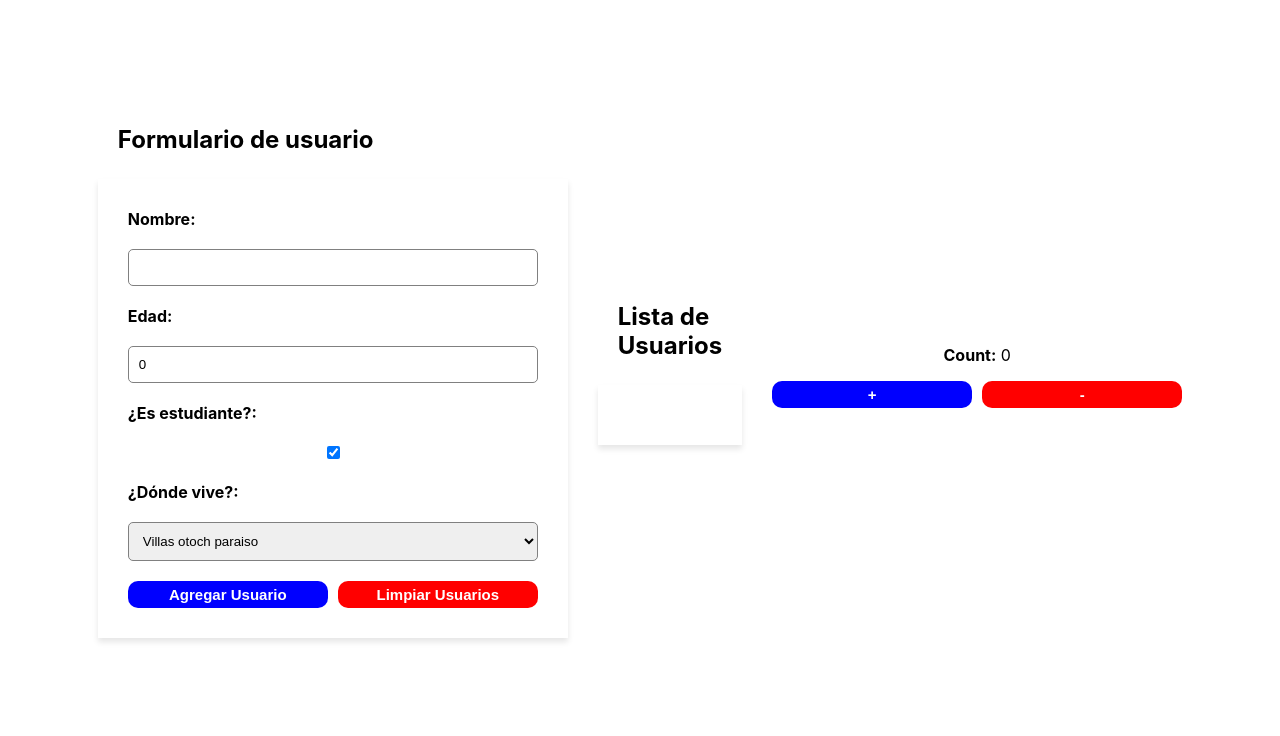
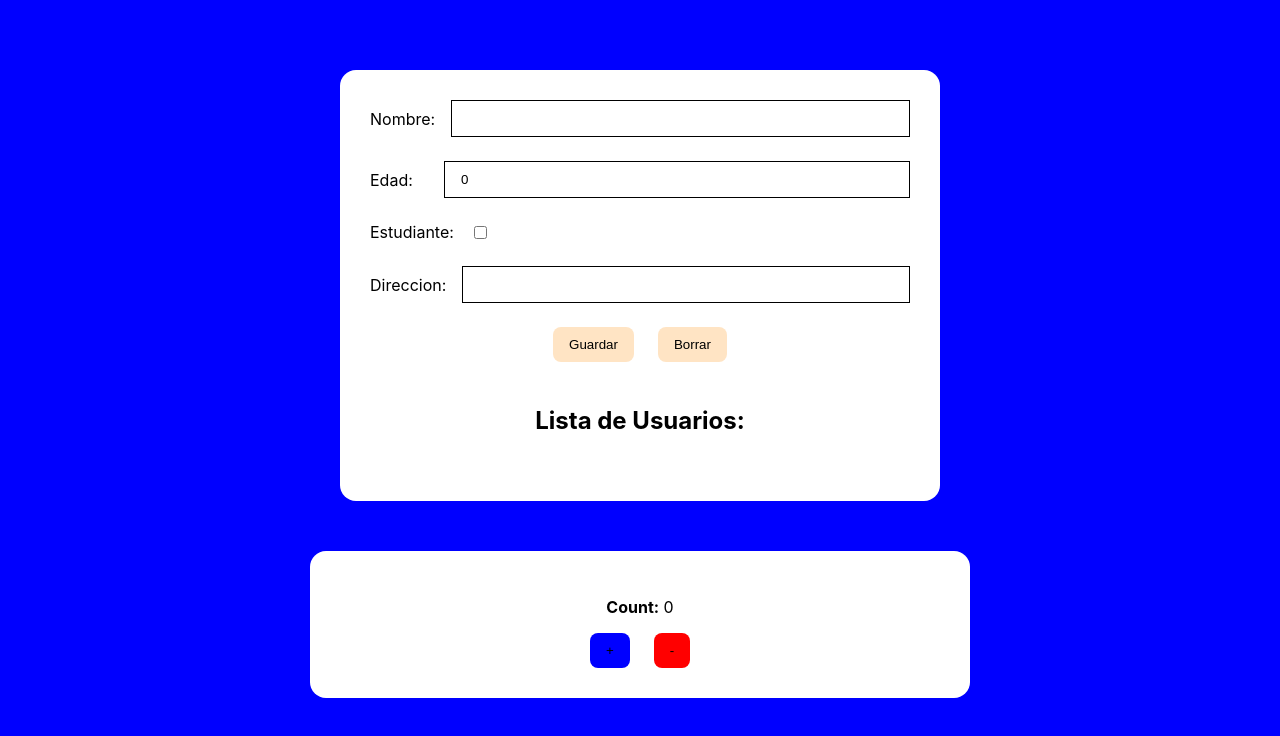
Before and after one commit to MaximoQuin/Arquitectura-sofware, a React (Create React App) app: page / in a window 1280 px wide. Shown: the top 736 px of the page. Built offline with nearby package versions, Linux system fonts and the light colour scheme.

Commit message:
make better

```diff
--- a/src/App.css
+++ b/src/App.css
@@ -1,15 +1,9 @@
 .App {
-  /* display: grid;
-  place-items: center;
-  min-height: 100vh; */
-  display: flex;
-  justify-content: center;
-  align-items: center;
-  gap: 30px;
+  text-align: center;
 }
 
-/* .App-logo {
-  height: screen;
+.App-logo {
+  height: 40vmin;
   pointer-events: none;
 }
 
@@ -41,4 +35,4 @@
   to {
     transform: rotate(360deg);
   }
-} */
+}
--- a/src/App.tsx
+++ b/src/App.tsx
@@ -1,14 +1,13 @@
+import './App.css';
 import React from 'react';
-// import logo from './logo.svg';
-import './App.css';
-import Formulario from './components/formulario';
+import FormUsers from './components/formulario';
 import Counter from './components/useHoockReduce';
 
 function App() {
   return (
     <div className="App">
-       <Formulario/>
-       <Counter/>
+      <FormUsers />
+      <Counter />
     </div>
   );
 }
--- a/src/components/formulario.css
+++ /dev/null
@@ -1,52 +0,0 @@
-.users {
-    display: flex;
-    justify-content: center;
-    align-items: center;
-    gap: 30px;
-}
-
-.title {
-    padding: 5px 20px;
-}
-
-.form {
-    display: flex;
-    flex-direction: column;
-    gap: 20px;
-    padding: 30px;
-    box-shadow: 0px 4px 6px rgba(0, 0, 0, 0.1);
-    max-width: 470px;
-}
-
-.input {
-    padding: 10px;
-    border: 1px solid gray;
-    border-radius: 5px;
-}
-
-.buttons {
-    display: flex;
-    justify-content: center;
-    gap: 10px;
-}
-
-.button {
-    width: 200px;
-    padding: 5px 10px;
-    border: none;
-    border-radius: 10px;
-    color: white;
-    font-size: 15px;
-    font-weight: 800;
-}
-
-.list {
-    display: flex;
-    flex-direction: column;
-    /* flex-wrap: wrap; */
-    gap: 30px;
-    padding: 30px;
-    box-shadow: 0px 4px 6px rgba(0, 0, 0, 0.1);
-    max-width: 470px;
-    text-align: center;
-}
--- a/src/components/formulario.tsx
+++ b/src/components/formulario.tsx
@@ -1,110 +1,90 @@
 import React, { useState } from "react";
-import "./formulario.css";
 
 interface Usuario {
-  nombre: string;
-  edad: number;
-  esEstudiante: boolean;
-  direccion: string;
+  name: string,
+  age: number,
+  isStudent: boolean,
+  direction: string,
 }
 
-export default function Formulario() {
-  // Declaración de variables de estado utilizando un solo objeto para el formulario
-  const [formulario, setFormulario] = useState<Usuario>({
-    nombre: '',
-    edad: 0,
-    esEstudiante: true,
-    direccion: 'Villas otoch paraiso',
-  });
+const FormUsers: React.FC = () => {
+  const [name, setName] = useState<string>("");
+  const [age, setAge] = useState<number>(0);
+  const [isStudent, setIsStudent] = useState<boolean>(false);
+  const [direction, setDirection] = useState<string>("")
+  const [users, setusers] = useState<Usuario[]>([])
 
-  const [usuarios, setUsuarios] = useState<Usuario[]>([]);
-
-  // Manejador del evento del formulario
-  const agregarUsuario = (e: React.FormEvent<HTMLFormElement>) => {
+  const addusers = (e: React.FormEvent<HTMLFormElement>) => {
     e.preventDefault();
 
-    // Agregar el usuario al array de usuarios
-    setUsuarios([...usuarios, formulario]);
+    const newUsers: Usuario = { name, age, isStudent, direction }
 
-    // Limpiar el formulario después de agregar el usuario
-    setFormulario({
-      nombre: '',
-      edad: 0,
-      esEstudiante: true,
-      direccion: 'Villas otoch paraiso',
-    });
+    setusers([...users, newUsers]);
+
+    setName("");
+    setAge(0);
+    setDirection("");
+    setIsStudent(false);
+
   };
 
   const clearData = () => {
-    setUsuarios([]);
-  };
+    setusers([])
+  }
 
   return (
-    <div className="users">
-      <div>
-        <h2 className="title">Formulario de usuario</h2>
-        <form className="form" onSubmit={agregarUsuario}>
-          <label><strong>Nombre:</strong></label>
-          <input
-            className="input"
-            id="nombre"
-            required
-            type="text"
-            value={formulario.nombre}
-            onChange={(e) => setFormulario({ ...formulario, nombre: e.target.value })}
-          />
-
-          <label><strong>Edad:</strong></label>
-          <input
-            className="input"
-            id="edad"
-            required
-            type="number"
-            value={formulario.edad}
-            onChange={(e) => setFormulario({ ...formulario, edad: Number(e.target.value) })}
-          />
-
-          <label><strong>¿Es estudiante?:</strong></label>
-          <input
-            className="input"
-            id="esEstudiante"
-            type="checkbox"
-            checked={formulario.esEstudiante}
-            onChange={(e) => setFormulario({ ...formulario, esEstudiante: e.target.checked })}
-          />
-
-          <label><strong>¿Dónde vive?:</strong></label>
-          <select
-            className="input"
-            id="direccion"
-            value={formulario.direccion}
-            onChange={(e) => setFormulario({ ...formulario, direccion: e.target.value })}
-          >
-            <option className="input" value="Villas otoch paraiso">Villas otoch paraiso</option>
-            <option className="input" value="Pedregal">Pedregal</option>
-          </select>
+    <div className="Form">
+      <form onSubmit={addusers}>
+        <div className="label">
+          <label>Nombre:</label>
+          <input type="text" required value={name} onChange={(e) => setName(String(e.target.value))} />
+        </div>
+        <div className="label">
+          <label>Edad:</label>
+          <input type="text" value={age} onChange={(e) => setAge(Number(e.target.value))} />
+        </div>
+        <div className="label check">
+          <label>Estudiante:</label>
+          <input type="checkbox" checked={isStudent} onChange={(e) => setIsStudent(Boolean(e.target.value))} />
+        </div>
+        <div className="label">
+          <label>Direccion:</label>
+          <input type="text" value={direction} onChange={(e) => setDirection(String(e.target.value))} />
+        </div>
 
         <div className="buttons">
-            <button style={{ background: 'blue' }} className="button" type="submit">Agregar Usuario</button>
-            <button style={{ background: 'red' }} className="button" type="button" onClick={clearData}>
-              Limpiar Usuarios
-            </button>
+          <button >Guardar</button>
+          <button type="button" onClick={clearData} >Borrar</button>
         </div>
-        </form>
+
+        <div className="list">
+          <h2>Lista de Usuarios:</h2>
+          <ul className="all">
+            {users.map((user, index) => (
+              <li key={index} >
+                <div className="row">
+                  <strong>Index:</strong> {index + 1}
                 </div>
-      <div>
-        <h2 className="title">Lista de Usuarios</h2>
-        <ul className="list">
-          {usuarios.map((user, index) => (
-            <li key={index}>
-              <strong>Nombre:</strong> {user.nombre} <br />
-              <strong>Edad:</strong> {user.edad} <br />
-              <strong>Estudiante:</strong> {user.esEstudiante ? 'Sí' : 'No'} <br />
-              <strong>Dirección:</strong> {user.direccion}
+                <div className="row">
+                  <strong>Nombre:</strong> {user.name}
+                </div>
+                <div className="row">
+                  <strong>Edad:</strong> {user.age}
+                </div>
+                <div className="row">
+                  <strong>Estudiante:</strong> {user.isStudent ? 'Sí' : 'No'}
+                </div>
+                <div className="row">
+                  <strong>Direccion:</strong> {user.direction}
+                </div>
               </li>
             ))}
           </ul>
         </div>
+      </form>
     </div>
   );
+
 }
+
+export default FormUsers;
--- a/src/components/useHoockReduce.css
+++ /dev/null
@@ -1,3 +0,0 @@
-.counter {
-    text-align: center;
-}
--- a/src/components/useHoockReduce.tsx
+++ b/src/components/useHoockReduce.tsx
@@ -1,6 +1,4 @@
-import { useReducer } from "react";
-// import "./formulario.css";
-import "./useHoockReduce.css";
+import React, { useReducer, useState } from "react";
 
 interface State {
     count: number;
--- a/src/index.css
+++ b/src/index.css
@@ -5,8 +5,6 @@ body {
     sans-serif;
   -webkit-font-smoothing: antialiased;
   -moz-osx-font-smoothing: grayscale;
-
-  padding: 100px;
 }
 
 code {
@@ -14,6 +12,90 @@ code {
     monospace;
 }
 
-ul, ol {
-  list-style: none;
+.App {
+  padding-top: 70px;
+  background-color: blue;
+  min-height: 100vh;
+  width: 100%;
+  display: flex;
+  flex-direction: column;
+  gap: 50px;
 }
+
+.Form {
+  width: 100%;
+  max-width: 600px;
+  margin: 0 auto;
+}
+
+.counter {
+  width: 100%;
+  padding: 30px;
+  background-color: white;
+  border-radius: 16px;
+  text-align: center;
+  max-width: 600px;
+  margin: 0 auto;
+}
+
+form {
+  padding: 30px;
+  border-radius: 16px;
+  background-color: white;
+  display: flex;
+  flex-direction: column;
+  gap: 24px;
+}
+
+input {
+  padding: 10px 16px;
+  outline: none;
+  border: 1px solid black;
+  background-color: white;
+  width: 100%;
+  max-width: 80%;
+}
+
+.label {
+  display: flex;
+  flex-direction: row;
+  justify-content: space-between;
+  gap: 16px;
+  align-items: center;
+}
+
+.all {
+  display: grid;
+  grid-template-columns: repeat(2, 1fr);
+  gap: 24px;
+}
+
+.row {
+  text-align: left;
+}
+
+.buttons {
+  display: flex;
+  flex-direction: row;
+  justify-content: center;
+  gap: 24px;
+}
+
+.buttons button {
+  padding: 10px 16px;
+  border-radius: 8px;
+  border: none;
+  background-color: bisque;
+}
+
+button {
+  cursor: pointer;
+}
+
+.check {
+  justify-content: start;
+}
+
+.check input {
+  width: fit-content;
+}
--- a/src/index.tsx
+++ b/src/index.js
@@ -1,12 +1,10 @@
 import React from 'react';
 import ReactDOM from 'react-dom/client';
 import './index.css';
-import App from './App';
+import App from './App.tsx';
 import reportWebVitals from './reportWebVitals';
 
-const root = ReactDOM.createRoot(
-  document.getElementById('root') as HTMLElement
-);
+const root = ReactDOM.createRoot(document.getElementById('root'));
 root.render(
   <React.StrictMode>
     <App />
--- a/src/react-app-env.d.ts
+++ /dev/null
@@ -1 +0,0 @@
-/// <reference types="react-scripts" />
--- a/src/reportWebVitals.ts
+++ b/src/reportWebVitals.js
@@ -1,6 +1,4 @@
-import { ReportHandler } from 'web-vitals';
-
-const reportWebVitals = (onPerfEntry?: ReportHandler) => {
+const reportWebVitals = onPerfEntry => {
   if (onPerfEntry && onPerfEntry instanceof Function) {
     import('web-vitals').then(({ getCLS, getFID, getFCP, getLCP, getTTFB }) => {
       getCLS(onPerfEntry);
```
Also changed, not shown: src/setupTests.js (renamed from src/setupTests.ts), 1 other file (tests, documents, lock files or other folders). Lines whose indentation alone changed are shown as unchanged.
